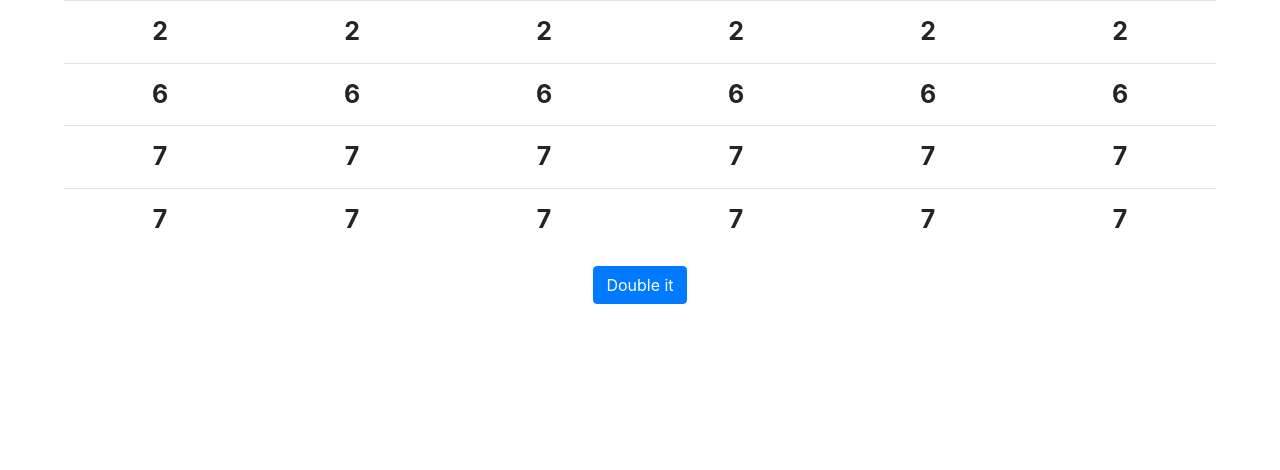
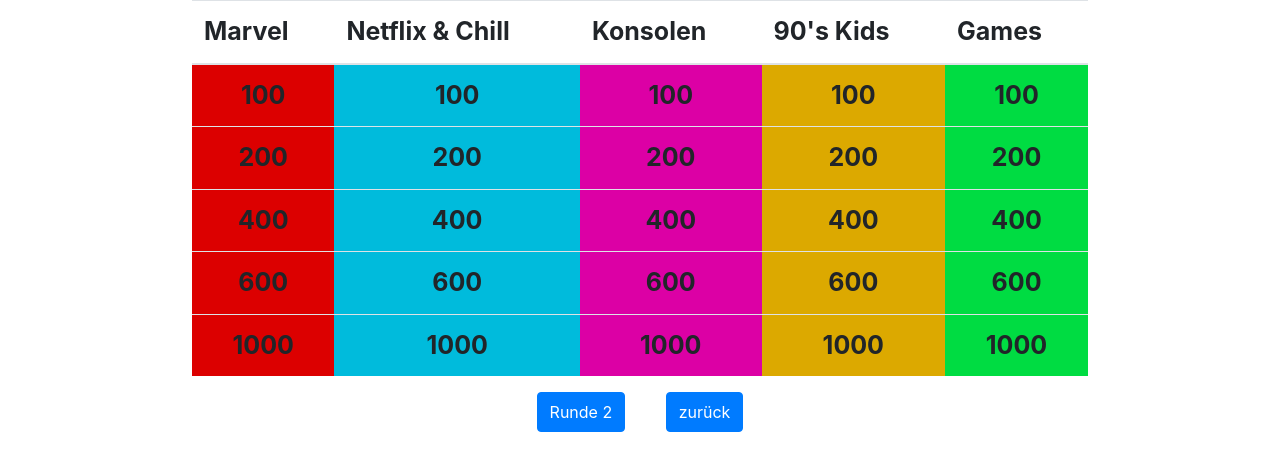
Before and after one commit to finncyr/nerdquiztafel, a plain HTML site: page src/html/index.html in a window 1280 px wide. Drawn offline with Linux system fonts and the light colour scheme.

Commit message:
changed color/points/categories

```diff
--- a/src/css/index.css
+++ b/src/css/index.css
@@ -2,11 +2,11 @@
 
     /*Hier änderst du die schrift größe*/
     font-size: 25px;
-    /*Macht die schrift dick kannst du rauslöschen wenn du willst*/
+    /*Macht die Schrift dick kannst du rauslöschen wenn du willst*/
     font-weight: bold;
 
-    /*ignoriren*/
-    max-width: 90%;
+    /*ignorieren*/
+    max-width: 70%;
     -moz-user-select: none;
     -khtml-user-select: none;
     -webkit-user-select: none;
--- a/src/html/index.html
+++ b/src/html/index.html
@@ -3,7 +3,7 @@
 
 
 <head>
-    <title>Pepega</title>
+    <title>Nerdquiz</title>
     <meta charset="UTF-8">
     <script src="../js/jquery.js"></script>
     <script src="../js/propper.js"></script>
@@ -25,62 +25,79 @@
 
 
         <!--<tr> tag auskommentiren für tabellen köpfe -->
-        <!--<tr>
-            <th scope="col">#</th>
-            <th scope="col">First</th>
-            <th scope="col">Last</th>
-            <th scope="col">Handle</th>
+        <tr>
+            <th scope="col">Marvel</th>
+            <th scope="col">Netflix & Chill</th>
+            <th scope="col">Konsolen</th>
+            <th scope="col">90's Kids</th>
+            <th scope="col">Games</th>
+
         </tr>
--->        </thead>
+       </thead>
         <tbody>
 
-        <!-- wenn du eine weitere spalte willst dublizire einen ganzen <tr> tag
+        <!-- wenn du eine weitere spalte willst dubliziere einen ganzen <tr> tag
          also von <tr> XXXX </tr>
          -->
+        <tr>
+            <!-- <th> kannst du auskommentiren für reihen namen -->
+            <!--<th scope="row">Marvel</th>-->
+            <td style="background-color: rgb(220, 0, 0);">100</td>
+            <td style="background-color: rgb(0, 187, 220);">100</td>
+            <td style="background-color: rgb(220, 0, 165);">100</td>
+            <td style="background-color: rgb(220, 169, 0);">100</td>
+            <td style="background-color: rgb(0, 220, 66);">100</td>
+        </tr>
+        <tr>
+            <!--<th scope="row">Netflix & Chill</th>-->
+            <td style="background-color: rgb(220, 0, 0);">200</td>
+            <td style="background-color: rgb(0, 187, 220);">200</td>
+            <td style="background-color: rgb(220, 0, 165);">200</td>
+            <td style="background-color: rgb(220, 169, 0);">200</td>
+            <td style="background-color: rgb(0, 220, 66);">200</td>
+        </tr>
+        <tr>
+            <!--<th scope="row">Konsolen</th>-->
+            <td style="background-color: rgb(220, 0, 0);">400</td>
+            <td style="background-color: rgb(0, 187, 220);">400</td>
+            <td style="background-color: rgb(220, 0, 165);">400</td>
+            <td style="background-color: rgb(220, 169, 0);">400</td>
+            <td style="background-color: rgb(0, 220, 66);">400</td>
+        </tr>
+        <tr>
+            <!--<th scope="row">90's Kids</th>-->
+            <td style="background-color: rgb(220, 0, 0);">600</td>
+            <td style="background-color: rgb(0, 187, 220);">600</td>
+            <td style="background-color: rgb(220, 0, 165);">600</td>
+            <td style="background-color: rgb(220, 169, 0);">600</td>
+            <td style="background-color: rgb(0, 220, 66);">600</td>
+        </tr>
 
         <tr>
-            <!-- <th> kannst du auskommentiren für reihen namen -->
-<!--            <th scope="row">1</th>-->
-            <td>2</td>
-            <td>2</td>
-            <td>2</td>
-            <td>2</td>
-            <td>2</td>
-            <td>2</td>
+            <!--<th scope="row">90's Kids</th>-->
+            <td style="background-color: rgb(220, 0, 0);">1000</td>
+            <td style="background-color: rgb(0, 187, 220);">1000</td>
+            <td style="background-color: rgb(220, 0, 165);">1000</td>
+            <td style="background-color: rgb(220, 169, 0);">1000</td>
+            <td style="background-color: rgb(0, 220, 66);">1000</td>
         </tr>
-        <tr>
-<!--            <th scope="row">2</th>-->
-            <td>6</td>
-            <td>6</td>
-            <td>6</td>
-            <td>6</td>
-            <td>6</td>
-            <td>6</td>
-        </tr>
-        <tr>
-<!--            <th scope="row">3</th>-->
-            <td>7</td>
-            <td>7</td>
-            <td>7</td>
-            <td>7</td>
-            <td>7</td>
-            <td>7</td>
-        </tr>
-        <tr>
-<!--            <th scope="row">3</th>-->
-            <td>7</td>
-            <td>7</td>
-            <td>7</td>
-            <td>7</td>
-            <td>7</td>
-            <td>7</td>
-        </tr>
+
         </tbody>
     </table>
-
 </div>
 <div class="d-flex justify-content-center">
-<button type="button" id="doubler" class="btn btn-primary">Double it</button>
+<button type="button" id="doubler" class="btn btn-primary">Runde 2</button>
+<p>&nbsp</p>
+<p>&nbsp</p>
+<p>&nbsp</p>
+<p>&nbsp</p>
+<p>&nbsp</p>
+<p>&nbsp</p>
+<p>&nbsp</p>
+<p>&nbsp</p>
+<p>&nbsp</p>
+<button type="button" id="divider" class="btn btn-primary">zurück</button>
+
 </div>
 
 </body>
--- a/src/js/index.js
+++ b/src/js/index.js
@@ -19,5 +19,11 @@
             $(this).html(a * 2);
         });
     });
+    $("#divider").click(function () {
+        $("#myTable").find('td').each(function () {
+            var a = parseInt($(this).html());
+            $(this).html(a / 2);
+        });
+    });
 
 });
```
